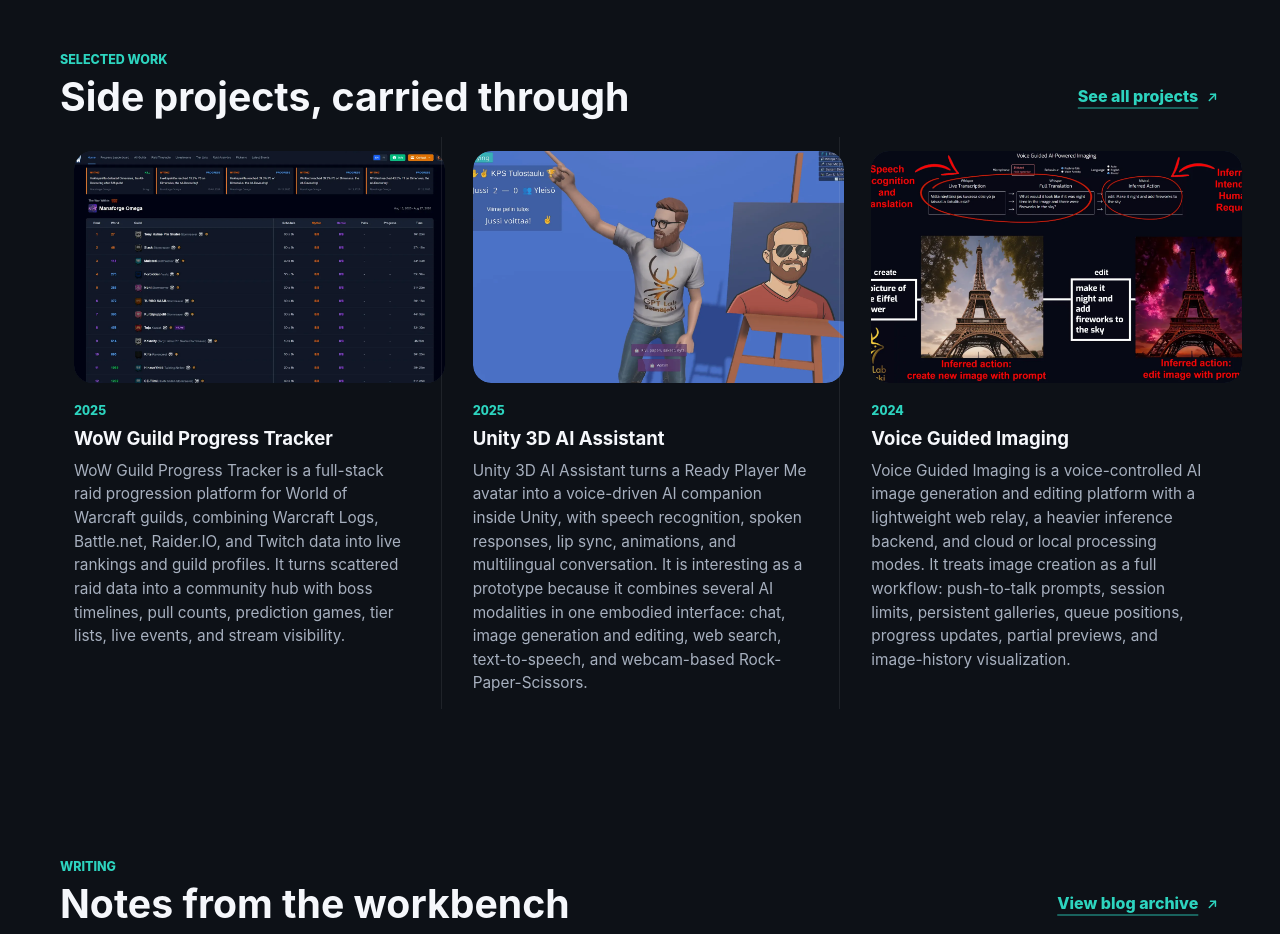
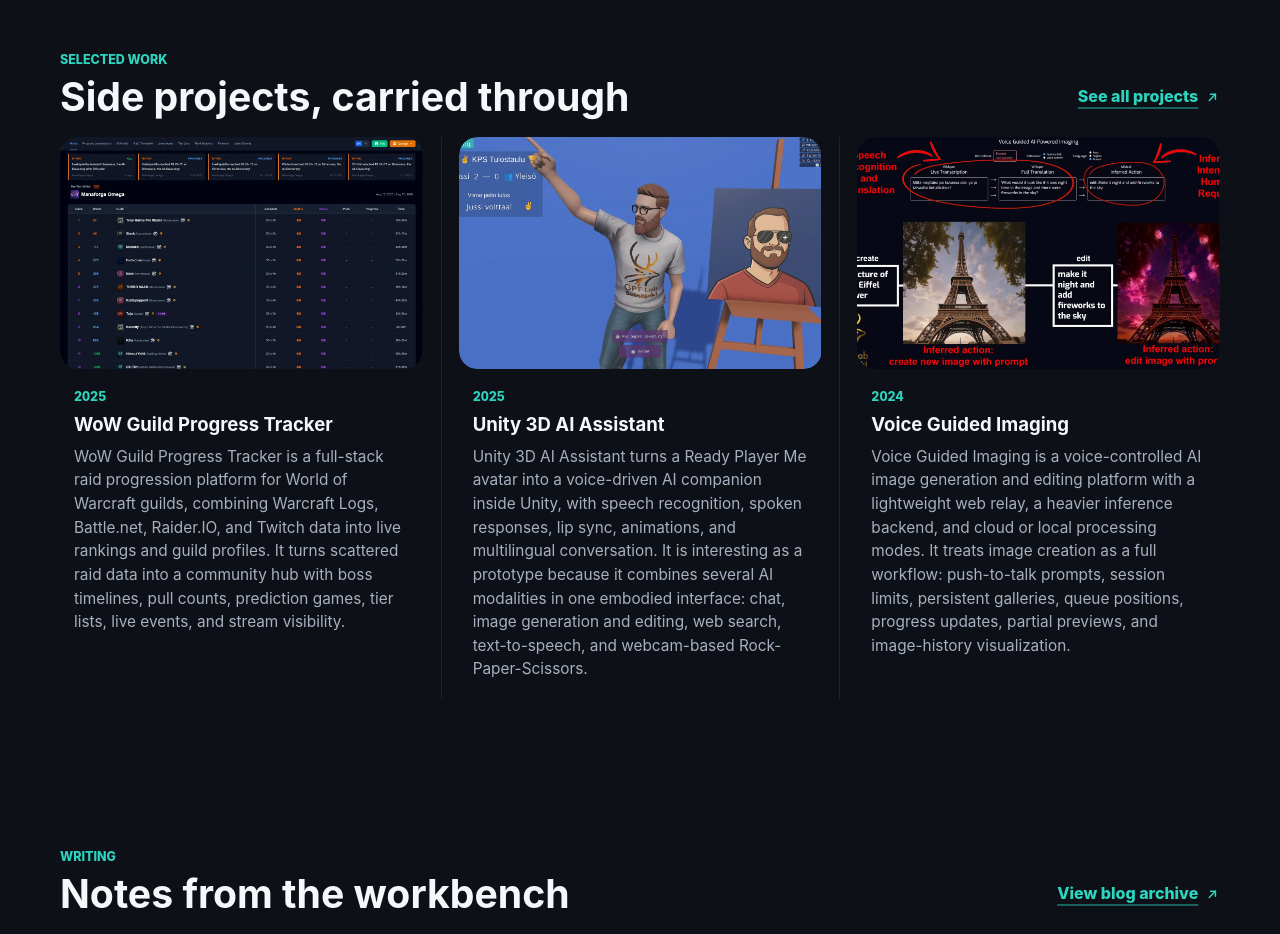
Before and after one commit to Koodattu/ala-ranta.la, an Astro site: page / in a window 1280 px wide. Shown: the part 1160-2094 px from the top of the page. Built offline with nearby package versions, Linux system fonts and the light colour scheme; Astro itself is replaced by a stand-in of ours.

Commit message:
Update global.css

```diff
--- a/src/styles/global.css
+++ b/src/styles/global.css
@@ -890,6 +890,7 @@
 }
 
 .work-grid .project-card-selected {
+  height: 100%;
   border-radius: 0;
   background: transparent;
 }
@@ -905,9 +906,11 @@
 }
 
 .work-grid .project-card-selected .project-card-link {
-  gap: 18px;
-  min-height: 0;
-  padding: 14px;
+  grid-template-rows: auto 1fr;
+  gap: 0;
+  height: 100%;
+  min-height: 100%;
+  overflow: hidden;
   border-radius: 18px;
   transition-property: background-color;
   transition-duration: 180ms;
@@ -919,8 +922,11 @@
 }
 
 .work-grid .project-card-selected .project-media {
+  width: 100%;
+  max-width: 100%;
   height: 232px;
   aspect-ratio: 16 / 10;
+  justify-self: stretch;
   border-radius: 18px;
   box-shadow: 0 20px 52px rgba(0, 0, 0, 0.22);
   clip-path: inset(0 round 18px);
@@ -948,7 +954,7 @@
 }
 
 .work-grid .project-card-selected .project-card-body {
-  padding: 0;
+  padding: 18px 14px 18px;
 }
 
 .work-grid .project-card-selected .project-card-topline {
@@ -2542,10 +2548,6 @@
     height: clamp(220px, 58vw, 280px);
   }
 
-  .work-grid .project-card-selected .project-card-link {
-    padding: 12px;
-  }
-
   .project-list-shell {
     padding-top: 28px;
   }
```
